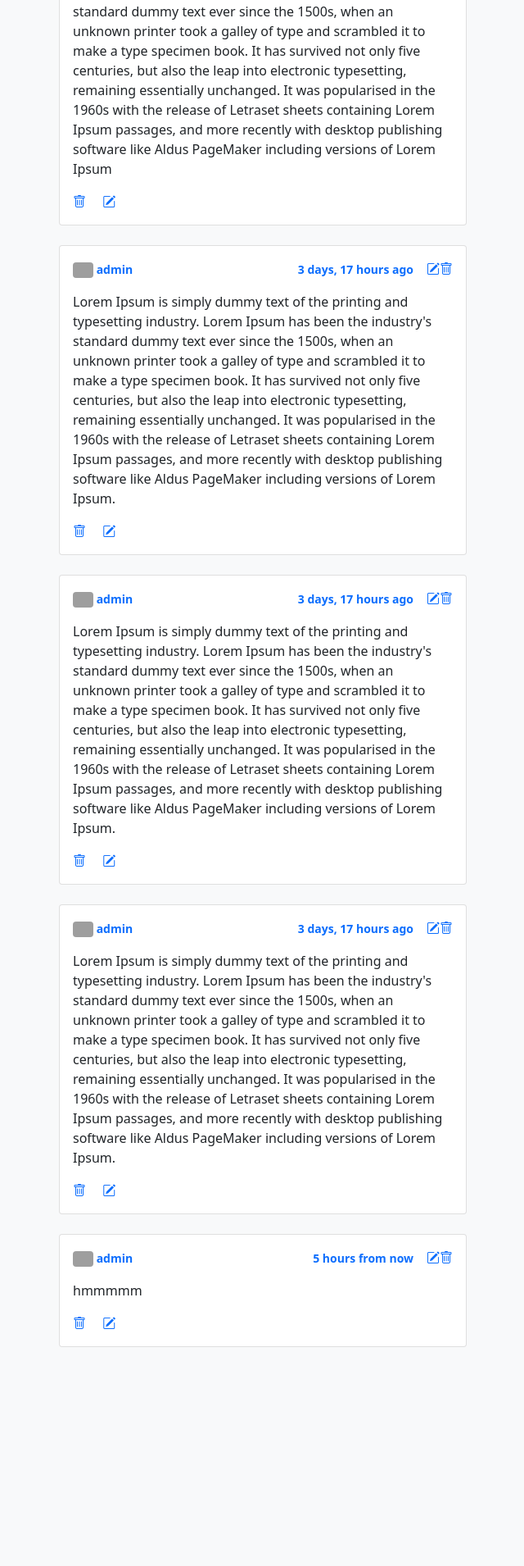
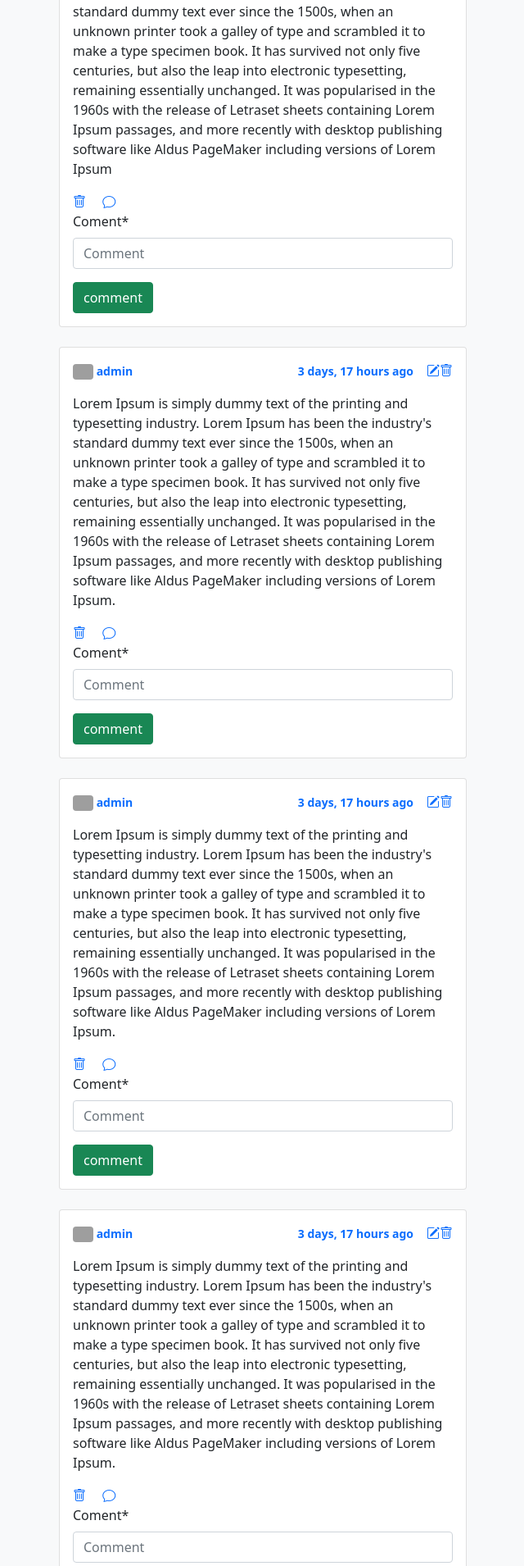
Before and after one commit to rcoffie/simple-socail-, a Django app: page /post/index in a window 1280 px wide. Shown: the part 784-2694 px from the top of the page at 82% size, without its empty margins (232-872 px from the left). Before the commit the page ends 2427 px from the top, so only its background shows below. Run offline with Django 4.2, Linux system fonts and the light colour scheme; data comes from the database, SQL or seed files in the repository; both versions use the stored data as it was after the commit; parts of the project's set-up code (start-up, migrations or seed data) failed here and were passed over; some libraries are stand-ins or nearby versions; grey boxes are pictures that could not be loaded.

Commit message:
woriking on comment

```diff
--- a/post_engine/admin.py
+++ b/post_engine/admin.py
@@ -1,5 +1,6 @@
 from django.contrib import admin
-from post_engine.models import Post
+from post_engine.models import Post, Comment
 
 # Register your models here.
 admin.site.register(Post)
+admin.site.register(Comment)
--- a/post_engine/forms.py
+++ b/post_engine/forms.py
@@ -1,5 +1,5 @@
 from django import forms
-from post_engine.models import Post
+from post_engine.models import Post, Comment
 
 
 class PostForm(forms.ModelForm):
@@ -7,3 +7,15 @@ class PostForm(forms.ModelForm):
     class Meta:
         model = Post
         fields = ['post', 'image']
+
+
+class CommentForm(forms.ModelForm):
+    body = forms.CharField(
+    label="Coment",
+    widget=forms.TextInput(attrs={
+    'placeholder':'Comment'
+    })
+    )
+    class Meta:
+        model = Comment
+        fields = ['body']
--- a/post_engine/models.py
+++ b/post_engine/models.py
@@ -12,3 +12,12 @@
 
     def __str__(self):
         return self.user.username
+
+class Comment(models.Model):
+    user = models.ForeignKey(User, on_delete=models.CASCADE)
+    post = models.ForeignKey(Post, on_delete=models.CASCADE)
+    body= models.TextField()
+    date = models.DateTimeField(auto_now_add=True)
+
+    def __str__(self):
+        return self.user
--- a/post_engine/urls.py
+++ b/post_engine/urls.py
@@ -6,6 +6,7 @@ urlpatterns = [
      # path('create_post', views.create_post, name="create_post"),
      path('post_detail/<str:pk>/', views.post_detail, name="post_detail"),
      path('edit-post/<int:pk>/',views.edit_post,name="edit_post"),
-     path('delete-post/<int:pk>/',views.delete_post,name="delete_post")
+     path('delete-post/<int:pk>/',views.delete_post,name="delete_post"),
+     path('post-comment/<int:pk>/',views.post_comment,name="post_comment"),
 
 ]
--- a/post_engine/views.py
+++ b/post_engine/views.py
@@ -1,10 +1,11 @@
-from django.shortcuts import render, redirect
-from post_engine.forms import PostForm
-from post_engine.models import Post
+from django.shortcuts import render, redirect, get_object_or_404
+from post_engine.forms import PostForm, CommentForm
+from post_engine.models import Post, Comment
 from django.contrib import messages
 # Create your views here.
 def index(request):
     posts = Post.objects.all()
+    c_form = CommentForm()
     form = PostForm()
     if request.method == 'POST':
         form = PostForm(request.POST, request.FILES)
@@ -13,7 +14,8 @@ def index(request):
             save_form.user = request.user
             save_form.save()
             return redirect('index')
-    context = {'posts':posts,'form':form,}
+
+    context = {'posts':posts,'form':form,'c_form':c_form,}
     return render(request, "index.html", context)
 
 
@@ -52,6 +54,25 @@ def delete_post(request, pk):
     return redirect('index')
 
 def post_detail(request, pk):
-    posts = PostInfo.objects.filter(pk=pk)
-    context = {'posts':posts}
+    posts = Post.objects.get(pk=pk)
+    comments = get_object_or_404(Comment, post=posts)
+
+    context = {'posts':posts,'comments':comments}
     return render(request, 'post_engine/post_detail.html', context)
+
+
+
+def post_comment(request, pk):
+    posts = Post.object.get(pk=pk)
+    if request.method == 'POST':
+        form = CommentForm(request.POST)
+        if form.is_valid():
+            save_form = form.save(commit=False)
+            body = request.POST['body']
+            user = request.user
+            save_form = Comment.objects.create(user=user,posts=post,)
+            save_form.save()
+            return redirect('index')
+    else:
+        form = CommentForm()
+    return render(request, 'post_engine/post_comment.html',{'form':form})
--- a/templates/index.html
+++ b/templates/index.html
@@ -65,7 +65,13 @@
 
           <p class="card-text">{{each.post}}</p>
           <a  onclick="return confirm('Are you sure?')"  href="{% url 'delete_post' each.id %}"  class="card-link "> <i class="bi bi-trash"></i></a>
-          <a href="{% url 'edit_post' each.id %}" class="card-link"><i class="bi bi-pencil-square"></i></a>
+          <a href="{% url 'post_detail' each.id %}" class="card-link"><i class="bi bi-chat"></i></a>
+
+          <form class="" action="{% url 'post_comment' %}" method="POST">
+            {% csrf_token %}
+            {{c_form| crispy}}
+            <input type="submit" name=""  class="btn btn-success" value="comment">
+          </form>
 
         </div>
       </div>
--- a/templates/post_engine/post_detail.html
+++ b/templates/post_engine/post_detail.html
@@ -1,4 +1,4 @@
-{% extends 'base.html' %}
+{% extends 'base2.html' %}
 {% block content %}
 {% for post in posts %}
     <p>{{post.post}}</P>
```
Also changed, not shown: db.sqlite3, post_engine/migrations/0006_comment.py (added), post_engine/migrations/0007_rename_post_comment_body.py (added), post_engine/migrations/0008_comment_post.py (added).
